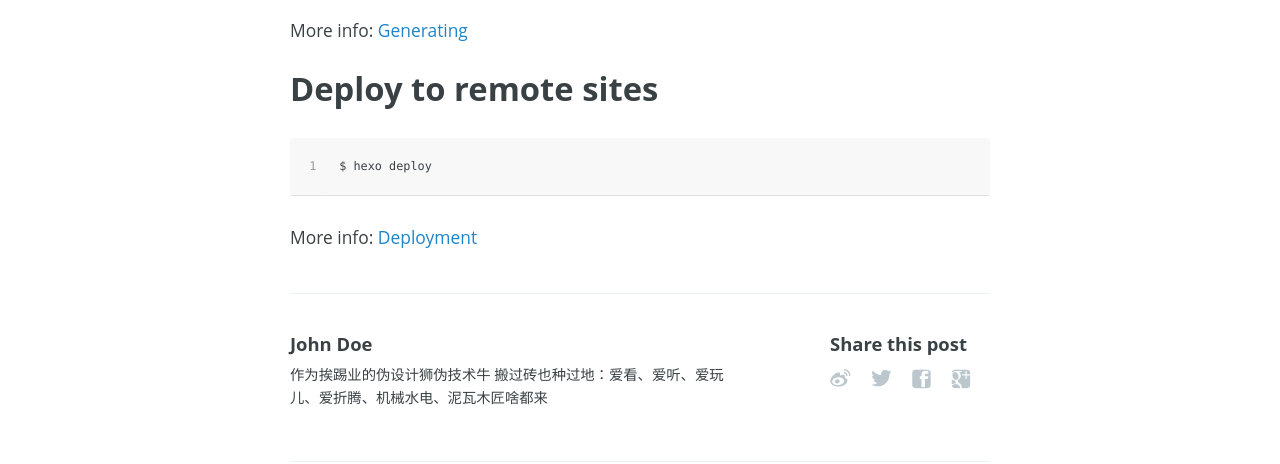
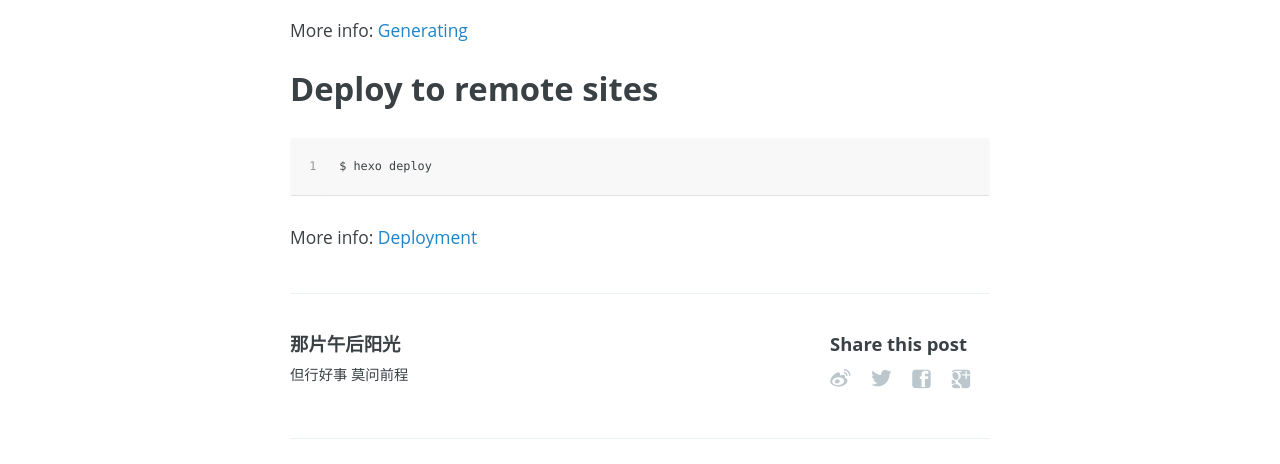
Before and after one commit to coldknow/coldknow.github.io, a plain HTML site: page 2017/02/23/hello-world/index.html in a window 1280 px wide. Shown: the part 1340-1804 px from the top of the page. Drawn offline with nearby package versions, Linux system fonts and the light colour scheme.

Commit message:
Site updated: 2017-02-23 11:24:43

```diff
--- a/2017/02/23/hello-world/index.html
+++ b/2017/02/23/hello-world/index.html
@@ -64,12 +64,12 @@
     </section>
     <footer class="post-footer">
       <section class="author">
-    <h4>John Doe</h4>
-    <p>作为挨踢业的伪设计狮伪技术牛 搬过砖也种过地：爱看、爱听、爱玩儿、爱折腾、机械水电、泥瓦木匠啥都来</p>
+    <h4>那片午后阳光</h4>
+    <p>但行好事 莫问前程</p>
 </section>
       <section class="share">
     <h4>Share this post</h4>
-    <a class="icon-sina-weibo" href="http://v.t.sina.com.cn/share/share.php?title=作为挨踢业的伪设计狮伪技术牛 搬过砖也种过地：爱看、爱听、爱玩儿、爱折腾、机械水电、泥瓦木匠啥都来 ?url=http://yoursite.com/2017/02/23/hello-world/" target="_blank">
+    <a class="icon-sina-weibo" href="http://v.t.sina.com.cn/share/share.php?title=但行好事 莫问前程 ?url=http://yoursite.com/2017/02/23/hello-world/" target="_blank">
         <span class="hidden">weibo</span>
     </a>
     <a class="icon-twitter" href="http://twitter.com/share?url=http://yoursite.com/2017/02/23/hello-world/"
```
